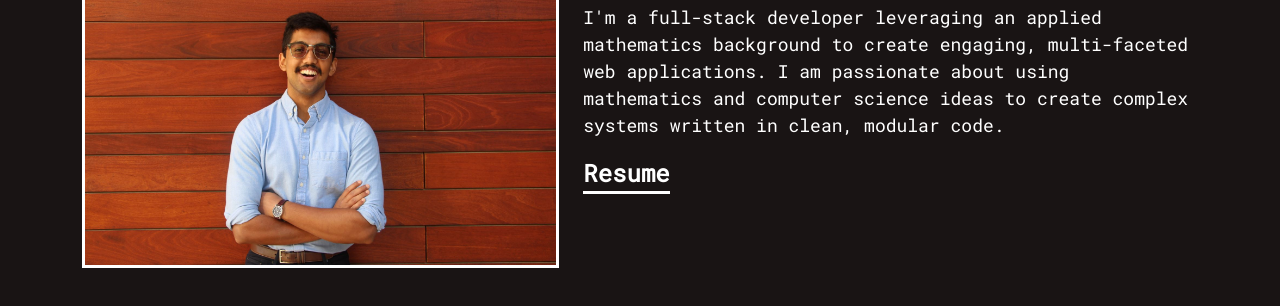
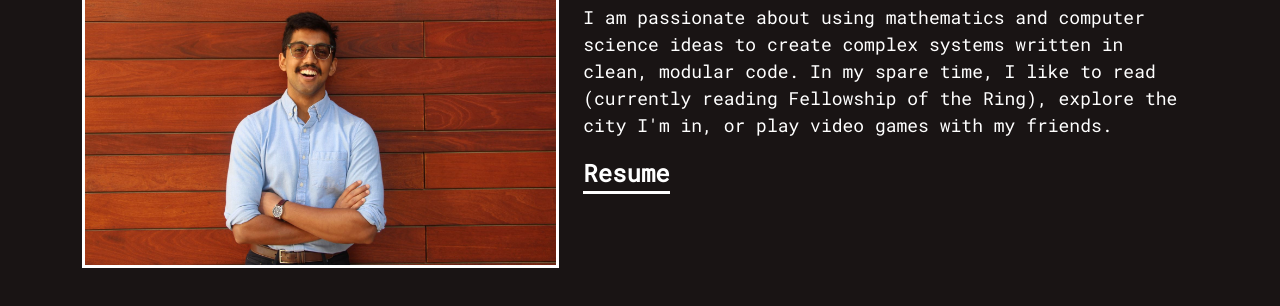
Before and after one commit to ankushchalla/Portfolio, a plain HTML site: page about.html in a window 1280 px wide. Shown: the part 168-474 px from the top of the page. Drawn offline with nearby package versions, Linux system fonts and the light colour scheme.

Commit message:
Added about section.

```diff
--- a/about.html
+++ b/about.html
@@ -38,10 +38,9 @@
             <div class="d-flex flex-column ms-4">
                 <h1 class="display-6">Hi, I'm Ankush.</h1>
                 <div class="d-flex justify-content-start">
-                    <p> I'm a full-stack developer leveraging an applied mathematics background to create engaging,
-                        multi-faceted
-                        web applications. I am passionate about using mathematics and computer science ideas to create
-                        complex systems written in clean, modular code.
+                    <p> I am passionate about using mathematics and computer science ideas to create
+                        complex systems written in clean, modular code. In my spare time, I like to read (currently
+                        reading Fellowship of the Ring), explore the city I'm in, or play video games with my friends.
                     </p>
                 </div>
                 <a class="mb-2"
```
